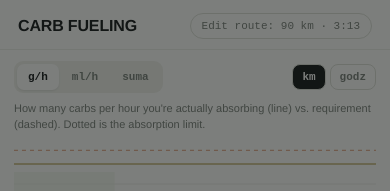
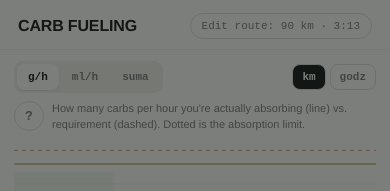
Before and after one commit to dzieciol-kamil/carb-planner, a React (Vite) app: page / in a window 390 px wide. Shown: the top 191 px of the page. Built offline with nearby package versions, Linux system fonts and the light colour scheme.

Commit message:
Add mobile chart-help trigger button

```diff
--- a/src/components/mobile/MobileChartPanel.tsx
+++ b/src/components/mobile/MobileChartPanel.tsx
@@ -49,6 +49,7 @@ export function MobileChartPanel() {
   const gpxPeek = useAppStore((s) => s.ui.gpxPeek);
   const toggleGpxPeek = useAppStore((s) => s.toggleGpxPeek);
   const lang = useAppStore((s) => s.ui.lang);
+  const openChartHelp = useAppStore((s) => s.openChartHelp);
   const strings = t(lang);
 
   const distanceKm = dist(route);
@@ -111,7 +112,34 @@ export function MobileChartPanel() {
           </div>
         </div>
 
-        <p style={{ margin: 0, fontSize: 11, lineHeight: 1.45, color: 'var(--muted)' }}>{narration}</p>
+        <div style={{ display: 'flex', gap: 8, alignItems: 'flex-start' }}>
+          <button
+            type="button"
+            onClick={openChartHelp}
+            title={strings.chartHelpBtnLabel}
+            aria-label={strings.chartHelpBtnLabel}
+            style={{
+              flexShrink: 0,
+              width: 30,
+              height: 30,
+              borderRadius: '50%',
+              border: '1px solid var(--chip-border)',
+              background: '#fff',
+              color: 'var(--muted)',
+              fontSize: 13,
+              fontWeight: 700,
+              fontFamily: "'JetBrains Mono', monospace",
+              display: 'flex',
+              alignItems: 'center',
+              justifyContent: 'center',
+              padding: 0,
+              cursor: 'pointer',
+            }}
+          >
+            ?
+          </button>
+          <p style={{ margin: 0, fontSize: 11, lineHeight: 1.45, color: 'var(--muted)', flex: 1 }}>{narration}</p>
+        </div>
       </div>
 
       <div data-mobile-sticky style={{ position: 'sticky', top: 0, zIndex: 5, background: '#fff', borderBottom: '1px solid var(--border-soft)', padding: '0 14px 9px', display: 'flex', flexDirection: 'column', gap: 8 }}>
```
